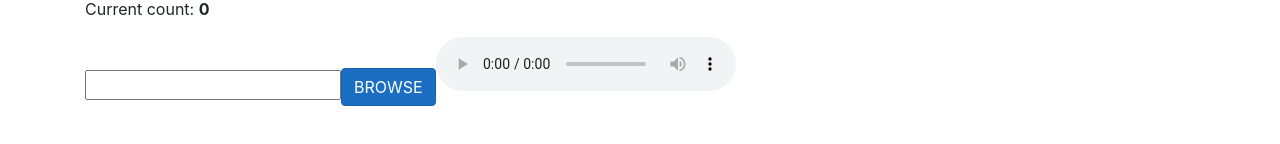
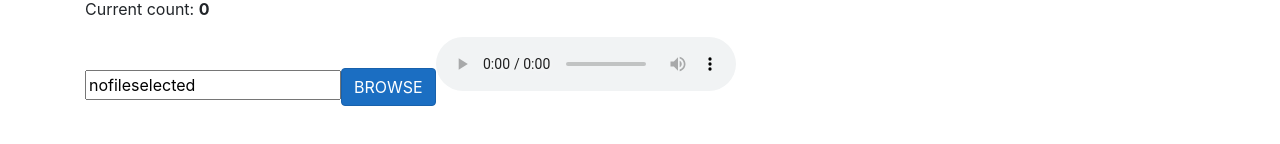
Before and after one commit to kirchoffpt/juicebox, a React (Create React App) app in the folder ClientApp/: page /counter in a window 1280 px wide. Shown: the part 172-316 px from the top of the page. Built offline with nearby package versions, Linux system fonts and the light colour scheme.

Commit message:
loaded audio file

```diff
--- a/ClientApp/src/components/Counter.js
+++ b/ClientApp/src/components/Counter.js
@@ -5,7 +5,7 @@ export class Counter extends Component {
 
   constructor(props) {
     super(props);
-    this.state = { currentCount: 0, filenames: "nofileselected", blob: [] };
+    this.state = { currentCount: 0, filename: "nofileselected", blob: [] };
     this.promptUserForFile = this.promptUserForFile.bind(this);
     this.onChangeFile = this.onChangeFile.bind(this);
   }
@@ -25,12 +25,10 @@ export class Counter extends Component {
     var self = this;
     var audio = document.getElementById('audio');
     var audioSrc = document.getElementById('audioSrc');
-    console.log(file.name);
-    reader.addEventListener("loadend", function () {
-      self.setState({ blob: reader.result })
+    reader.addEventListener("load", function () {
+      self.setState({ blob: reader.result, filename : file.name })
       audioSrc.src = reader.result;
       audio.load();
-      audio.play();
     });
     if (file) {
       reader.readAsDataURL(file);
@@ -47,7 +45,7 @@ export class Counter extends Component {
 
         <p aria-live="polite">Current count: <strong>{this.state.currentCount}</strong></p>
 
-        <input type="text" ref={this.state.filenames} />
+        <input type="text" key={this.state.filename} defaultValue={this.state.filename} />
         <button className="btn btn-primary" onClick={this.promptUserForFile}>
           <input
             type="file"
```
